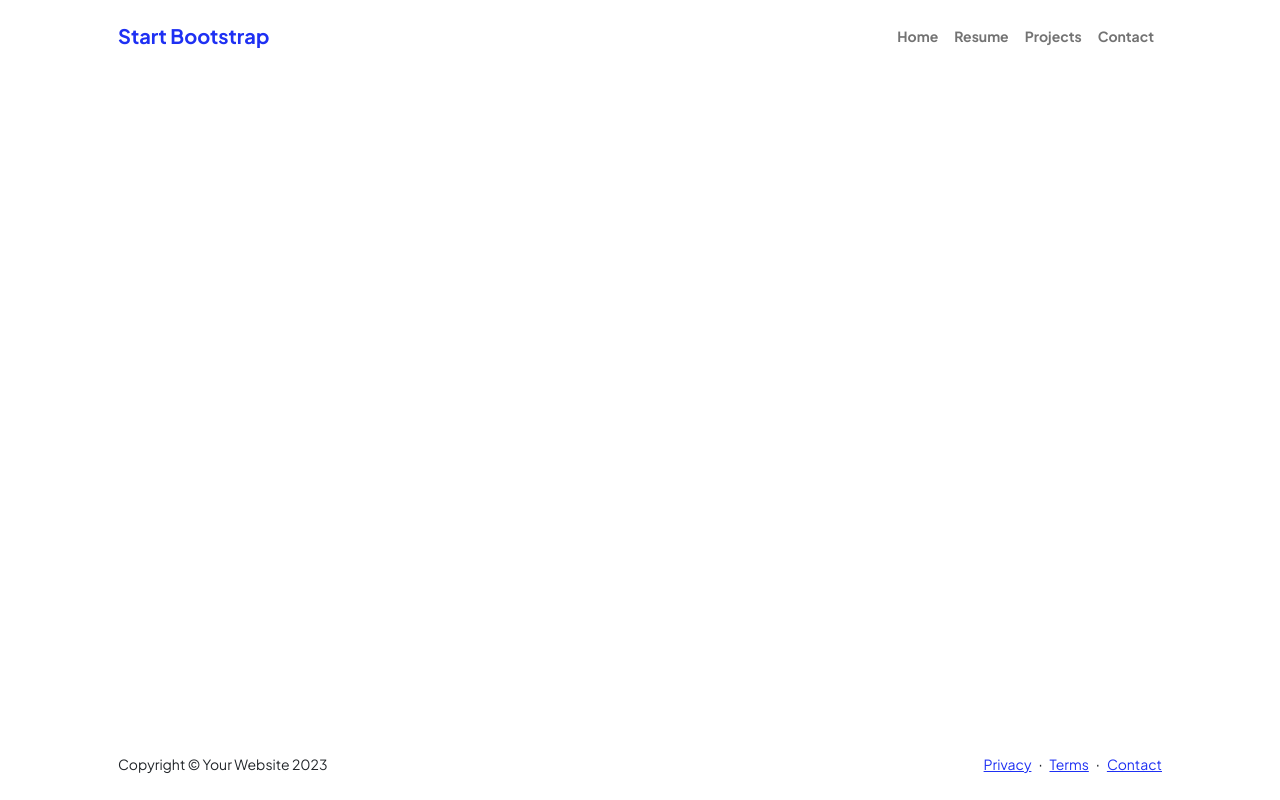
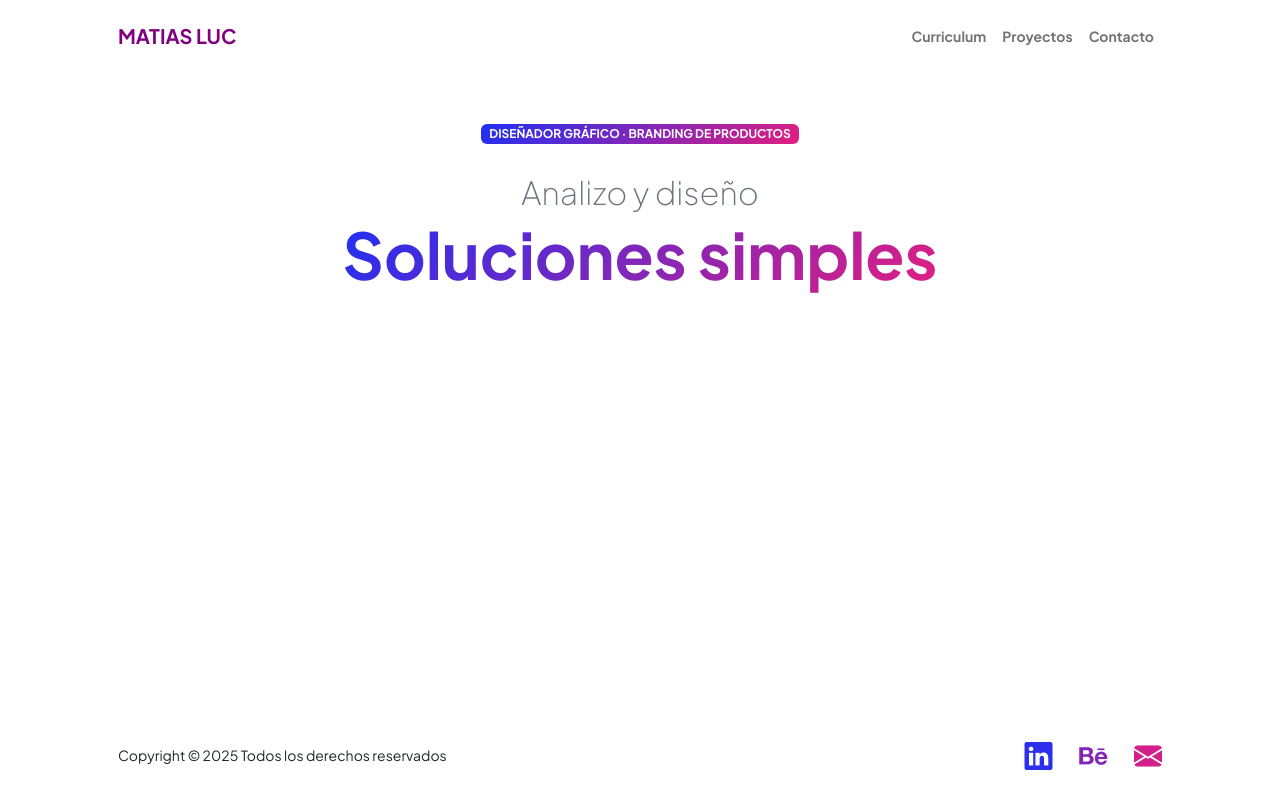
Before and after one commit to matiluc/TuPrimeraPagina-Lucewicz, a Django app: page / in a window 1280 px wide. Run offline with Django 5.2, Linux system fonts and the light colour scheme; some libraries are stand-ins or nearby versions.

Commit message:
main agregado con herencia de padre, css corregido, nombre a "index" en la funcion para  ponerlo como hipervinculo

```diff
--- a/config/urls.py
+++ b/config/urls.py
@@ -20,6 +20,5 @@ from portfolio import views
 
 urlpatterns = [
     path('admin/', admin.site.urls),
-    path('saludar/', views.saludar),
-    path('', views.index)
+    path('', views.index, name='index'),
 ]
--- /dev/null
+++ b/portfolio/templates/portfolio/index.html
@@ -0,0 +1,22 @@
+{%  extends 'portfolio/padre.html' %}
+{% load static %}
+
+{% block title %}Inicio{% endblock %}
+
+{% block contenido %}
+
+        <div class="text-center pt-5">
+            <div class="align-items-center">
+                <div class="text-center w-100">
+                    <div class="badge bg-gradient-primary-to-secondary text-white mb-4">
+                        <div class="text-uppercase">Diseñador Gráfico &middot; Branding de productos</div>
+                    </div>
+                    <div class="fs-2 fw-light text-muted">Analizo y diseño</div>
+                    <h1 class="display-3 fw-bolder mb-5">
+                        <span class="text-gradient d-inline">Soluciones simples</span>
+                    </h1>
+                </div>
+            </div>
+        </div>
+
+{% endblock %}
--- a/portfolio/templates/portfolio/padre.html
+++ b/portfolio/templates/portfolio/padre.html
@@ -9,7 +9,7 @@
         <meta name="viewport" content="width=device-width, initial-scale=1, shrink-to-fit=no" />
         <meta name="description" content="" />
         <meta name="author" content="" />
-        <title>MatiLuc Portfolio</title>
+        <title>Matias Luc</title>
         <!-- Favicon-->
         <link rel="icon" type="image/x-icon" href="assets/favicon.ico" />
         <!-- Custom Google font-->
@@ -25,30 +25,30 @@
     <!-- Body-->
     <body class="d-flex flex-column h-100">
 
-        <!-- Main-->
-        <main class="flex-shrink-0">
 
         <!-- Navigation-->
         <nav class="navbar navbar-expand-lg navbar-light bg-white py-3">
             <div class="container px-5">
-                    <a class="navbar-brand" href="index.html"><span class="fw-bolder text-primary">Start Bootstrap</span></a>
+                <a class="navbar-brand" href="{% url 'index' %}"><span class="fw-bolder" style="color: purple">MATIAS LUC</span></a>
                 <button class="navbar-toggler" type="button" data-bs-toggle="collapse" data-bs-target="#navbarSupportedContent" aria-controls="navbarSupportedContent" aria-expanded="false" aria-label="Toggle navigation"><span class="navbar-toggler-icon"></span></button>
                 <div class="collapse navbar-collapse" id="navbarSupportedContent">
                     <ul class="navbar-nav ms-auto mb-2 mb-lg-0 small fw-bolder">
-                            <li class="nav-item"><a class="nav-link" href="#">Home</a></li>
-                            <li class="nav-item"><a class="nav-link" href="#">Resume</a></li>
-                            <li class="nav-item"><a class="nav-link" href="#">Projects</a></li>
-                            <li class="nav-item"><a class="nav-link" href="#">Contact</a></li>
+                        <li class="nav-item"><a class="nav-link" href="#">Curriculum</a></li>
+                        <li class="nav-item"><a class="nav-link" href="#">Proyectos</a></li>
+                        <li class="nav-item"><a class="nav-link" href="#">Contacto</a></li>
                     </ul>
                 </div>
             </div>
         </nav>
 
+        <!-- Main-->
+        <main>
+
             <!-- Contenido-->
 
-
-
-
+            {% block contenido %}
+            <!-- Contenido especifico de cada pagina irá aquí -->
+            {% endblock %}
 
 
         </main>
@@ -57,13 +57,19 @@
         <footer class="bg-white py-4 mt-auto">
             <div class="container px-5">
                 <div class="row align-items-center justify-content-between flex-column flex-sm-row">
-                    <div class="col-auto"><div class="small m-0">Copyright &copy; Your Website 2023</div></div>
-                    <div class="col-auto">
-                        <a class="small" href="#!">Privacy</a>
-                        <span class="mx-1">&middot;</span>
-                        <a class="small" href="#!">Terms</a>
-                        <span class="mx-1">&middot;</span>
-                        <a class="small" href="#!">Contact</a>
+                    <div class="col-auto"><div class="small m-0">Copyright &copy; 2025 Todos los derechos reservados </div></div>
+                    <div class="col-lg-6 h-100 text-center text-lg-end my-auto">
+                        <ul class="list-inline mb-0">
+                            <li class="list-inline-item me-4">
+                                <a href="https://www.linkedin.com/in/matiaslucewicz/" style="color: #2c2feb"><i class="bi-linkedin fs-3"></i></a>
+                            </li>
+                            <li class="list-inline-item me-4">
+                                <a href="https://www.behance.net/matiasluc" style="color: #8326b7"><i class="bi-behance fs-3"></i></a>
+                            </li>
+                            <li class="list-inline-item">
+                                <a href="mailto:lucewicz@gmail.com" style="color: #d21f89"><i class="bi-envelope-fill fs-3"></i></a>
+                            </li>
+                        </ul>
                     </div>
                 </div>
             </div>
--- a/portfolio/views.py
+++ b/portfolio/views.py
@@ -4,5 +4,8 @@ from django.http import HttpResponse
 def saludar(request):
     return HttpResponse("Hola desde Django")
 
+def padre(request):
+    return render(request, "portfolio/padre.html")
+
 def index(request):
-    return render(request, "portfolio/padre.html")
+    return render(request, "portfolio/index.html")
```
Lines whose indentation alone changed are shown as unchanged.
